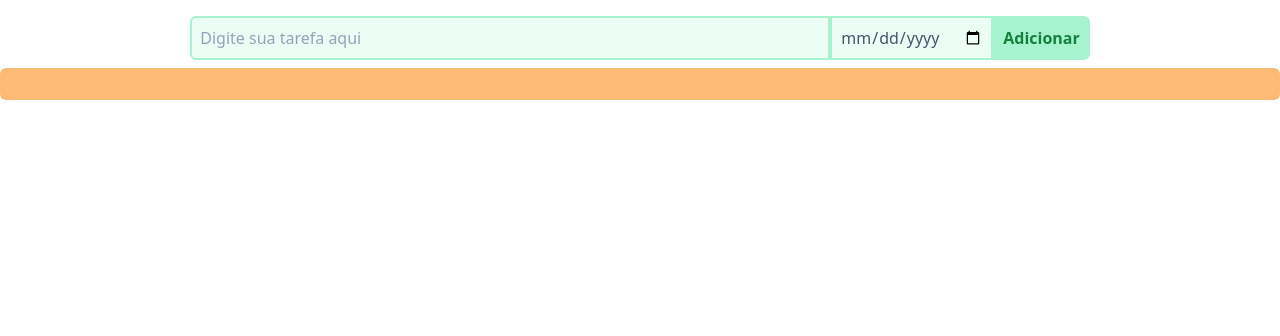
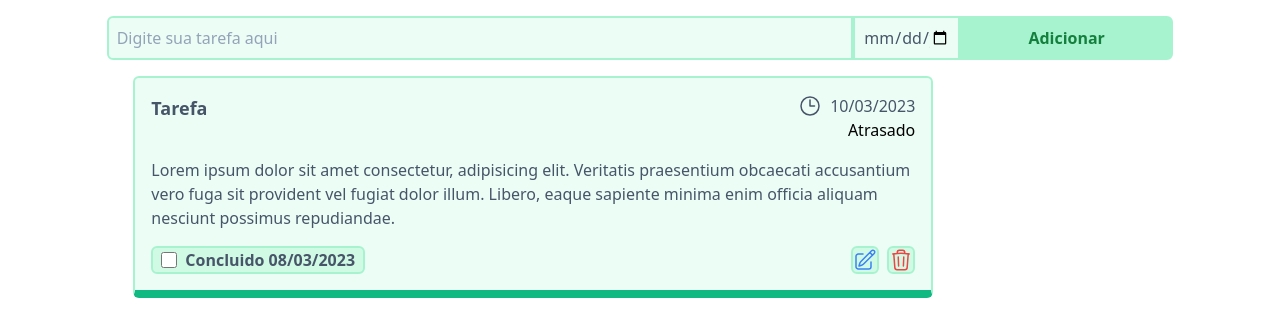
Before and after one commit to AllanGd/To-do-vue-tailwind, a Vue app in the folder To-Do-Vue/: page / in a window 1280 px wide. Shown: the top 336 px of the page. Built offline with nearby package versions, Linux system fonts and the light colour scheme.

Commit message:
dimension adjustment

```diff
--- a/To-Do-Vue/src/App.vue
+++ b/To-Do-Vue/src/App.vue
@@ -3,17 +3,16 @@ import Tarefa from '../src/components/Tarefa.vue'
 </script>
 
 <template>
-  <div class="flex items-center justify-center pt-4">
+  <div id="task-form" class="mb-4 flex items-center justify-center pt-4">
     <input type="text" value="" placeholder="Digite sua tarefa aqui"
-      class="h-11 w-2/4 rounded-l-md border-2 border-emerald-200 bg-emerald-50 p-2 font-medium text-slate-600 placeholder-slate-400 focus:bg-green-100 focus:outline-none" />
+      class="h-11 w-7/12 rounded-l-md border-2 border-emerald-200 bg-emerald-50 p-2 font-medium text-slate-600 placeholder-slate-400 focus:bg-green-100 focus:outline-none" />
     <input type="date"
-      class="h-11 border-2 border-emerald-200 bg-emerald-50 p-2 text-slate-600 hover:border-emerald-300 hover:bg-emerald-200 focus:border-emerald-600 focus:bg-emerald-300"
+      class="h-11 border-2 w-1/12 border-emerald-200 bg-emerald-50 p-2 text-slate-600 hover:border-emerald-300 hover:bg-emerald-200 focus:border-emerald-600 focus:bg-emerald-300"
       name="" id="" />
     <input type="button"
-      class="h-11 rounded-r-md border-2 border-emerald-200 bg-emerald-200 p-2 font-semibold text-green-700 hover:bg-emerald-300 focus:border-emerald-600 focus:bg-emerald-300"
+      class="h-11 rounded-r-md w-2/12 border-2 border-emerald-200 bg-emerald-200 p-2 font-semibold text-green-700 hover:bg-emerald-300 focus:border-emerald-600 focus:bg-emerald-300"
       value="Adicionar" />
   </div>
-  <Tarefa></Tarefa>
-  </template>
+  <Tarefa></Tarefa></template>
 
 <style scoped></style>
--- a/To-Do-Vue/src/components/Tarefa.vue
+++ b/To-Do-Vue/src/components/Tarefa.vue
@@ -1,9 +1,34 @@
 <template>
-    <div>
-        <div class="container mx-auto bg-orange-300 flex justify-center rounded-md mt-2">
-    <div class="grid grid-cols-3 gap-y-3 py-4">
-
+  <div id="task-card" class="flex w-10/12 items-center justify-center">
+  <div id="card" class="w-3/4 rounded-md border-2 border-b-8 border-emerald-200 border-b-emerald-500 bg-emerald-50 p-4">
+    <div id="card-title" class="mb-4 flex justify-between">
+      <span class="text-lg font-semibold text-slate-600">Tarefa</span>
+      <div id="date">
+        <div>
+          <div class="flex items-center text-slate-600">
+            <svg xmlns="http://www.w3.org/2000/svg" fill="none" viewBox="0 0 24 24" stroke-width="1.5" stroke="currentColor" class="h-6 w-6">
+              <path stroke-linecap="round" stroke-linejoin="round" d="M12 6v6h4.5m4.5 0a9 9 0 11-18 0 9 9 0 0118 0z" />
+            </svg>
+            <span class="ml-2">10/03/2023</span>
+          </div>
+          <div class="text-right">Atrasado</div>
+        </div>
+      </div>
+    </div>
+    <div id="task-description" class="mb-4 text-slate-600">Lorem ipsum dolor sit amet consectetur, adipisicing elit. Veritatis praesentium obcaecati accusantium vero fuga sit provident vel fugiat dolor illum. Libero, eaque sapiente minima enim officia aliquam nesciunt possimus repudiandae.</div>
+    <div class="flex justify-between">
+      <div class="flex items-center gap-2 rounded-md border-2 border-emerald-200 bg-emerald-100 px-2 hover:border-emerald-400 hover:bg-emerald-200">
+        <input type="checkbox" name="Concluido" id="Concluido" class="h-4 w-4 rounded border-green-300 bg-emerald-200 text-emerald-600" />
+        <span class="font-semibold text-slate-600">Concluido 08/03/2023</span>
+      </div>
+      <div id="buttons" class="flex gap-2">
+        <svg xmlns="http://www.w3.org/2000/svg" fill="none" viewBox="0 0 24 24" stroke-width="1.5" stroke="currentColor" class="h-7 w-7 rounded-md border-2 border-emerald-200 bg-emerald-100 text-blue-500 hover:border-emerald-400 hover:bg-emerald-200">
+          <path stroke-linecap="round" stroke-linejoin="round" d="M16.862 4.487l1.687-1.688a1.875 1.875 0 112.652 2.652L10.582 16.07a4.5 4.5 0 01-1.897 1.13L6 18l.8-2.685a4.5 4.5 0 011.13-1.897l8.932-8.931zm0 0L19.5 7.125M18 14v4.75A2.25 2.25 0 0115.75 21H5.25A2.25 2.25 0 013 18.75V8.25A2.25 2.25 0 015.25 6H10" />
+        </svg>
+        <svg xmlns="http://www.w3.org/2000/svg" fill="none" viewBox="0 0 24 24" stroke-width="1.5" stroke="currentColor" class="h-7 w-7 rounded-md border-2 border-emerald-200 bg-emerald-100 text-red-500 hover:border-emerald-400 hover:bg-emerald-200">
+          <path stroke-linecap="round" stroke-linejoin="round" d="M14.74 9l-.346 9m-4.788 0L9.26 9m9.968-3.21c.342.052.682.107 1.022.166m-1.022-.165L18.16 19.673a2.25 2.25 0 01-2.244 2.077H8.084a2.25 2.25 0 01-2.244-2.077L4.772 5.79m14.456 0a48.108 48.108 0 00-3.478-.397m-12 .562c.34-.059.68-.114 1.022-.165m0 0a48.11 48.11 0 013.478-.397m7.5 0v-.916c0-1.18-.91-2.164-2.09-2.201a51.964 51.964 0 00-3.32 0c-1.18.037-2.09 1.022-2.09 2.201v.916m7.5 0a48.667 48.667 0 00-7.5 0" />
+        </svg>
+      </div>
     </div>
   </div>
-    </div>
-</template>
+</div></template>
```
